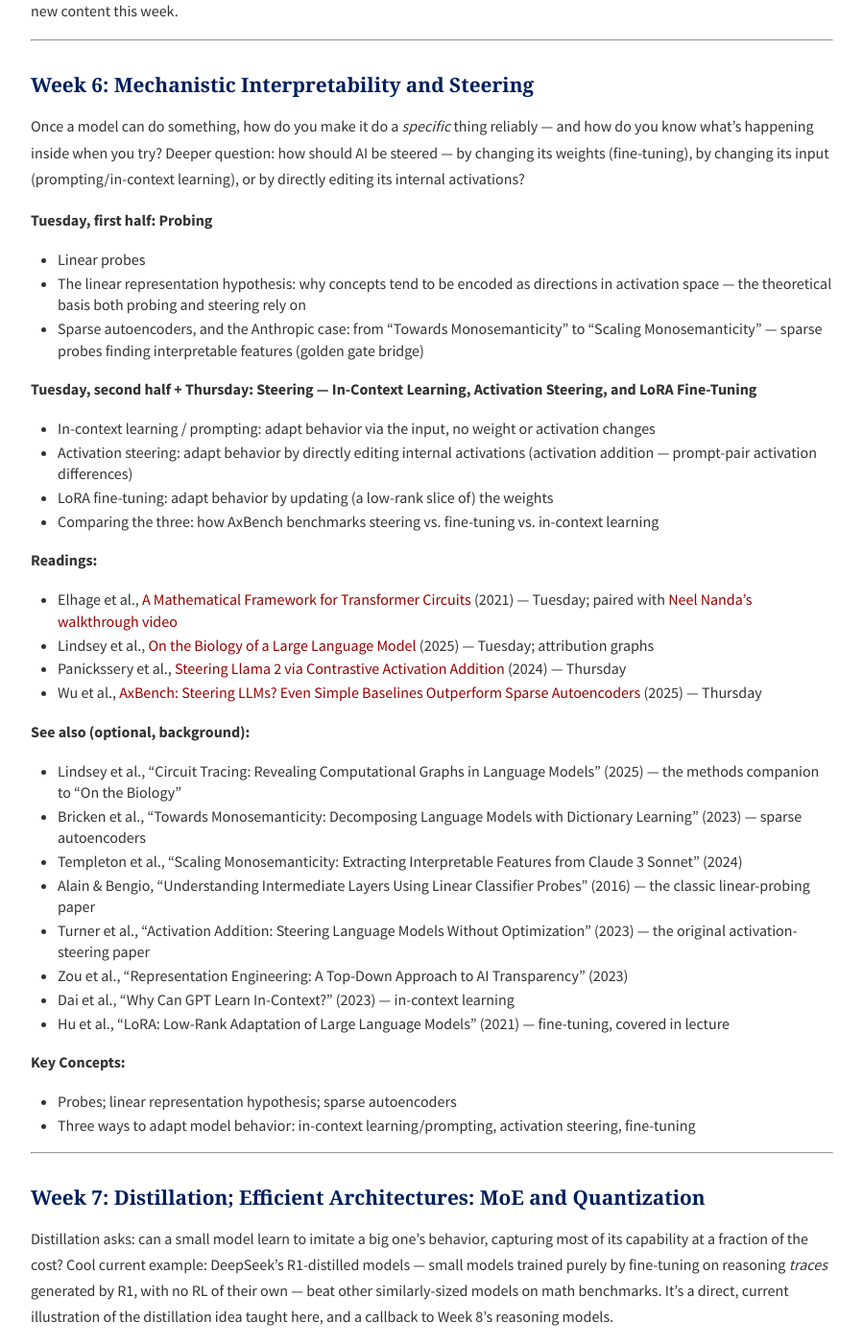
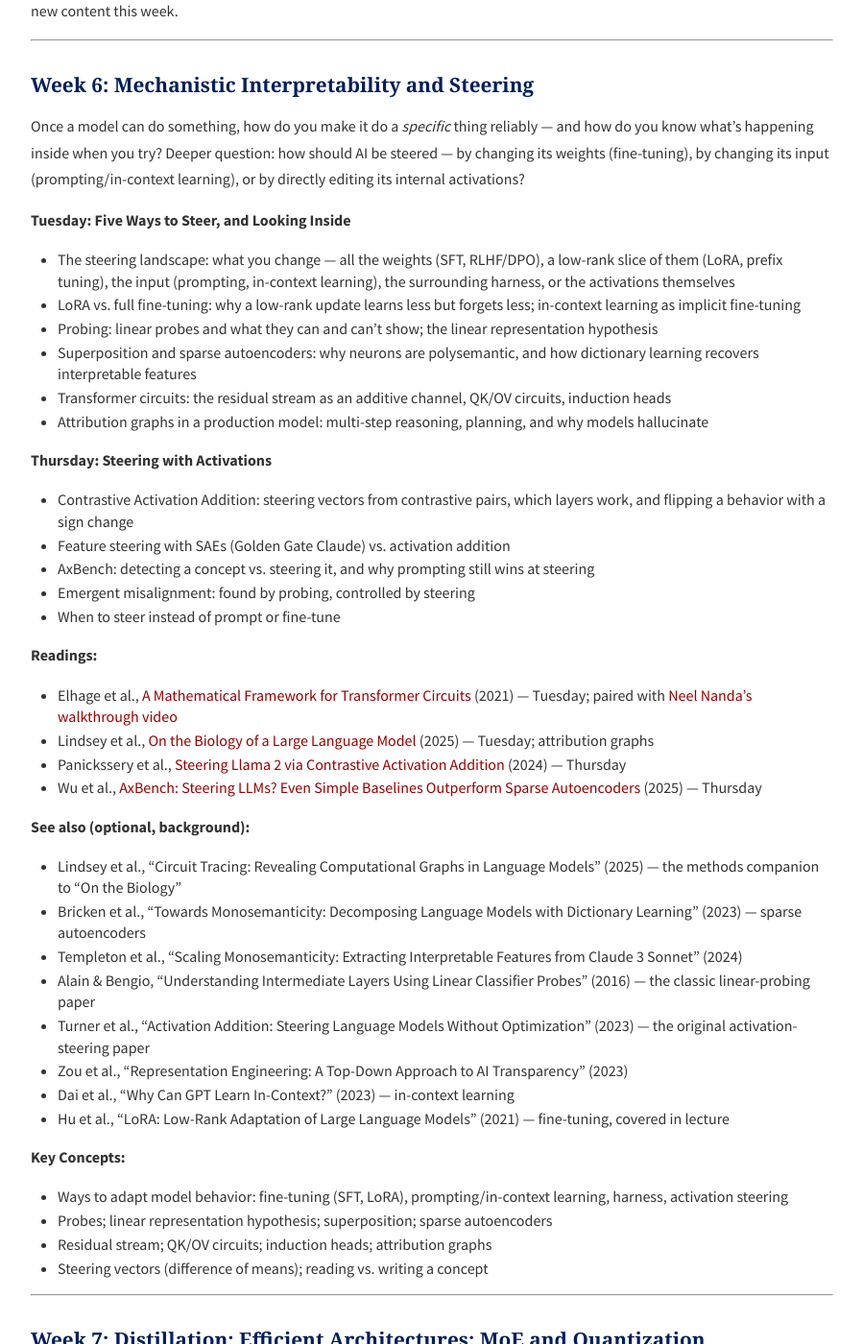
Before and after one commit to ungarl/CIS6220, a Jekyll site: the page built from topics.md, in a window 1280 px wide and 1400 px high, scrolled down 6951 px. Shown: the whole window at 96% size, without its empty margins (190-1089 px from the left). Built offline with Jekyll 4.4.1, drawn with Linux system fonts in a browser that asks for light colours; some web fonts are replaced.

Commit message:
Week 6: update Tuesday/Thursday topics to match lectures
Co-Authored-By: Claude Opus 5.5 <noreply@anthropic.com>

```diff
--- a/topics.md
+++ b/topics.md
@@ -320,21 +320,29 @@ you know what's happening inside when you try? Deeper question: how should AI be
 changing its weights (fine-tuning), by changing its input (prompting/in-context learning), or by
 directly editing its internal activations?
 
-**Tuesday, first half: Probing**
+**Tuesday: Five Ways to Steer, and Looking Inside**
 
-- Linear probes
-- The linear representation hypothesis: why concepts tend to be encoded as directions in
-  activation space — the theoretical basis both probing and steering rely on
-- Sparse autoencoders, and the Anthropic case: from "Towards Monosemanticity" to "Scaling
-  Monosemanticity" — sparse probes finding interpretable features (golden gate bridge)
+- The steering landscape: what you change — all the weights (SFT, RLHF/DPO), a low-rank slice
+  of them (LoRA, prefix tuning), the input (prompting, in-context learning), the surrounding
+  harness, or the activations themselves
+- LoRA vs. full fine-tuning: why a low-rank update learns less but forgets less; in-context
+  learning as implicit fine-tuning
+- Probing: linear probes and what they can and can't show; the linear representation hypothesis
+- Superposition and sparse autoencoders: why neurons are polysemantic, and how dictionary
+  learning recovers interpretable features
+- Transformer circuits: the residual stream as an additive channel, QK/OV circuits, induction
+  heads
+- Attribution graphs in a production model: multi-step reasoning, planning, and why models
+  hallucinate
 
-**Tuesday, second half + Thursday: Steering — In-Context Learning, Activation Steering, and LoRA Fine-Tuning**
+**Thursday: Steering with Activations**
 
-- In-context learning / prompting: adapt behavior via the input, no weight or activation changes
-- Activation steering: adapt behavior by directly editing internal activations (activation
-  addition — prompt-pair activation differences)
-- LoRA fine-tuning: adapt behavior by updating (a low-rank slice of) the weights
-- Comparing the three: how AxBench benchmarks steering vs. fine-tuning vs. in-context learning
+- Contrastive Activation Addition: steering vectors from contrastive pairs, which layers work,
+  and flipping a behavior with a sign change
+- Feature steering with SAEs (Golden Gate Claude) vs. activation addition
+- AxBench: detecting a concept vs. steering it, and why prompting still wins at steering
+- Emergent misalignment: found by probing, controlled by steering
+- When to steer instead of prompt or fine-tune
 
 **Readings:**
 
@@ -356,8 +364,10 @@ directly editing its internal activations?
 
 **Key Concepts:**
 
-- Probes; linear representation hypothesis; sparse autoencoders
-- Three ways to adapt model behavior: in-context learning/prompting, activation steering, fine-tuning
+- Ways to adapt model behavior: fine-tuning (SFT, LoRA), prompting/in-context learning, harness, activation steering
+- Probes; linear representation hypothesis; superposition; sparse autoencoders
+- Residual stream; QK/OV circuits; induction heads; attribution graphs
+- Steering vectors (difference of means); reading vs. writing a concept
 
 ---
 
```
